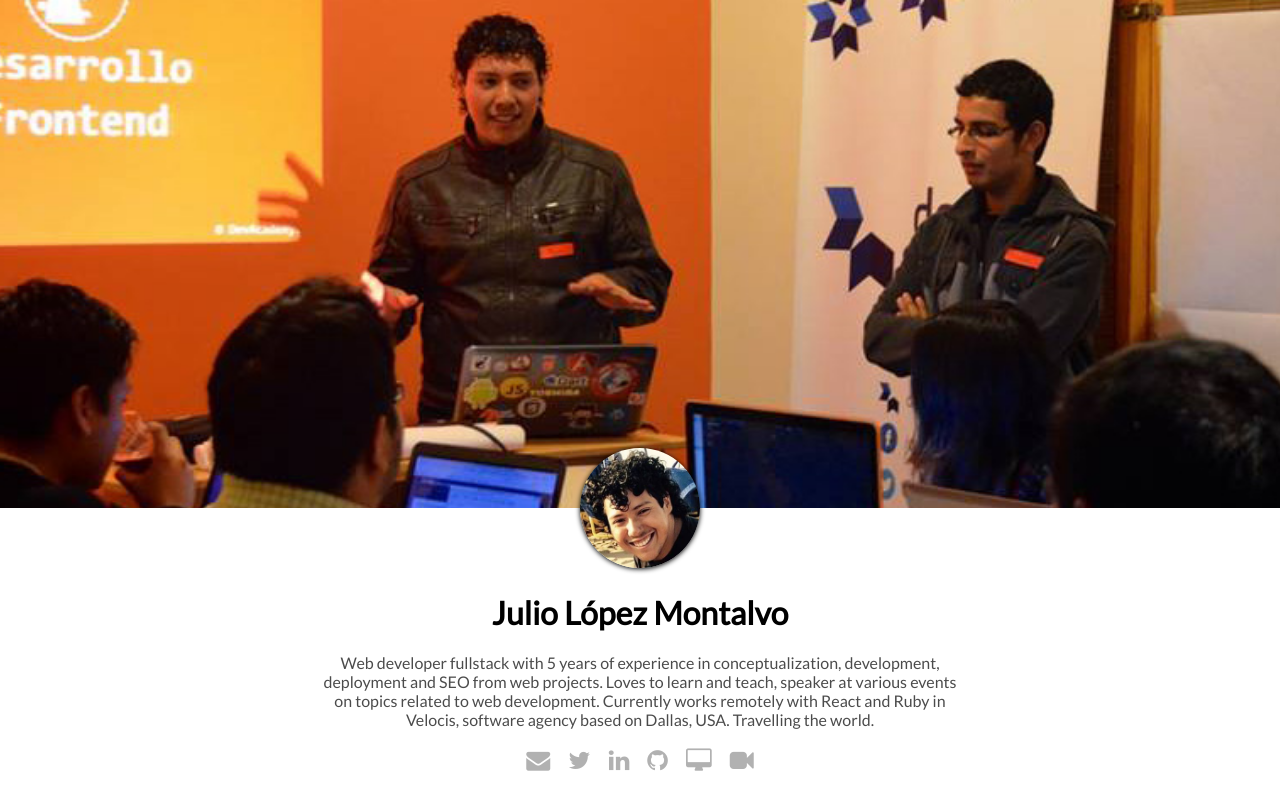
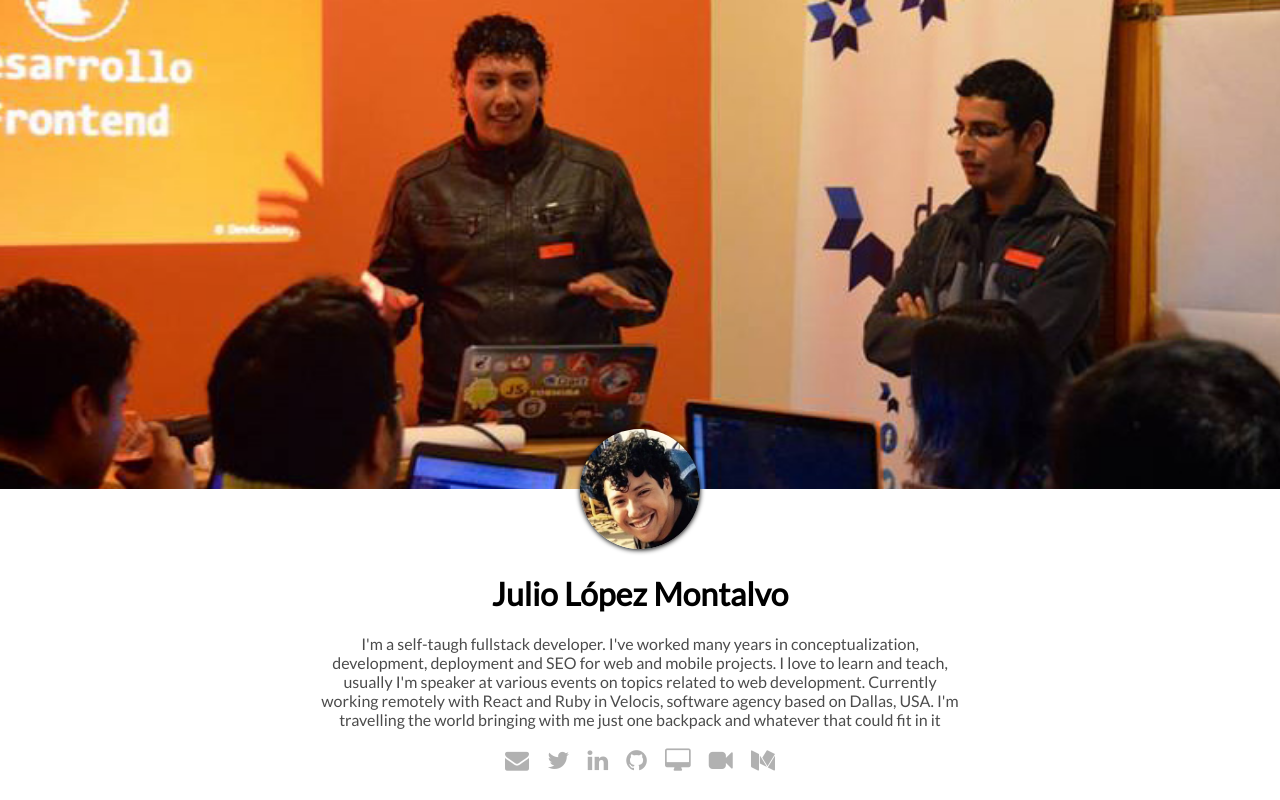
Before and after one commit to TheBlasfem/theblasfem.github.io, a plain HTML site: page index.html in a window 1280 px wide. Drawn offline with nearby package versions, Linux system fonts and the light colour scheme.

Commit message:
Update index.html

```diff
--- a/index.html
+++ b/index.html
@@ -34,14 +34,15 @@
   <main>
     <img class="profilepicture" src="images/me.jpg" alt="">
     <h1>Julio López Montalvo</h1>
-    <p>Web developer fullstack with 5 years of experience in conceptualization, development, deployment and SEO from web projects. Loves to learn and teach, speaker at various events on topics related to web development. Currently works remotely with React and Ruby in Velocis, software agency based on Dallas, USA. Travelling the world.</p>
+    <p>I'm a self-taugh fullstack developer. I've worked many years in conceptualization, development, deployment and SEO for web and mobile projects. I love to learn and teach, usually I'm speaker at various events on topics related to web development. Currently working remotely with React and Ruby in Velocis, software agency based on Dallas, USA. I'm travelling the world bringing with me just one backpack and whatever that could fit in it</p>
     <ul id="links">
-    <li><a href="mailto:ljuliom@gmail.com"><i class="fa fa-envelope"></i></a></li>
-      <li><a href="https://twitter.com/piscolomo"><i class="fa fa-twitter"></i></a></li>
-      <li><a href="http://pe.linkedin.com/in/juliolopezmontalvo"><i class="fa fa-linkedin"></i></a></li>
-      <li><a href="https://github.com/piscolomo"><i class="fa fa-github"></i></a></li>
-      <li><a href="https://slides.com/jlopezmo"><i class="fa fa-desktop"></i></a></li>
-      <li><a href="https://www.youtube.com/channel/UCyYAW9-9HJo5WH8igIj5QFw"><i class="fa fa-video-camera"></i></a></li>
+    <li><a href="mailto:ljuliom@gmail.com" target="_blank"><i class="fa fa-envelope"></i></a></li>
+      <li><a href="https://twitter.com/piscolomo" target="_blank"><i class="fa fa-twitter"></i></a></li>
+      <li><a href="http://pe.linkedin.com/in/juliolopezmontalvo" target="_blank"><i class="fa fa-linkedin"></i></a></li>
+      <li><a href="https://github.com/piscolomo" target="_blank"><i class="fa fa-github"></i></a></li>
+      <li><a href="https://slides.com/jlopezmo" target="_blank"><i class="fa fa-desktop"></i></a></li>
+      <li><a href="https://www.youtube.com/channel/UCyYAW9-9HJo5WH8igIj5QFw" target="_blank"><i class="fa fa-video-camera"></i></a></li>
+      <li><a href="https://medium.com/@piscolomo" target="_blank"><i class="fa fa-medium"></i></a></li>
     </ul>
   </main>
 
```
